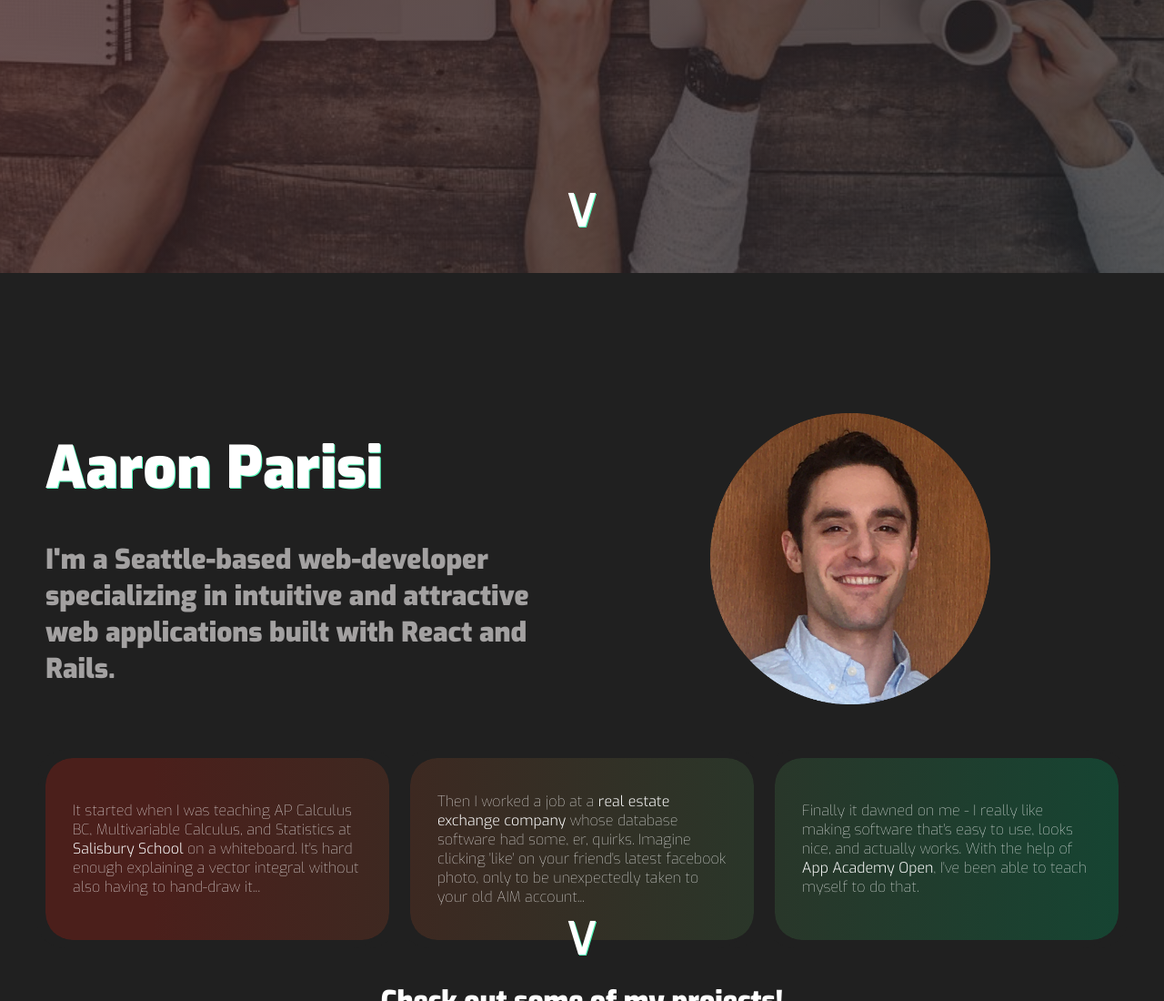
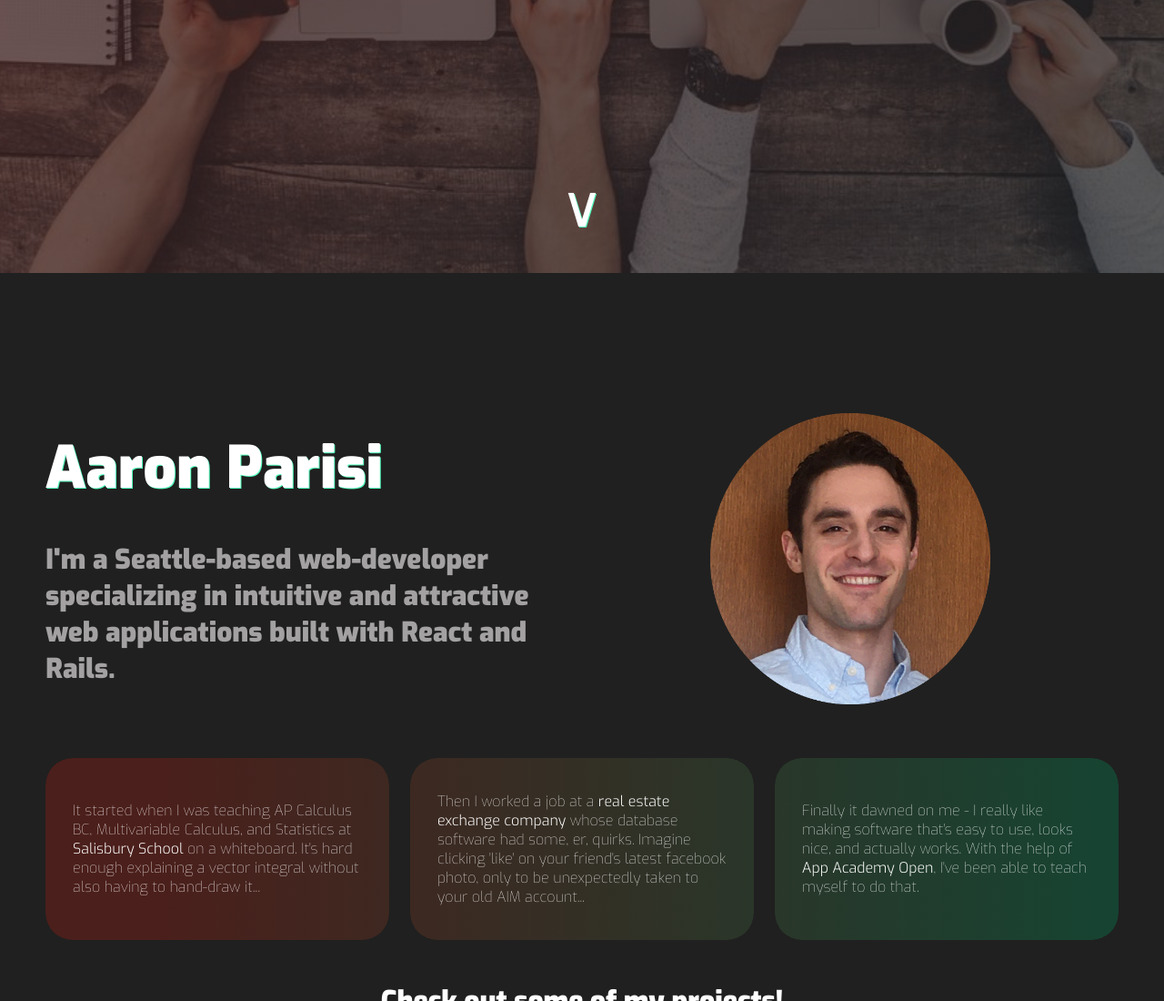
Before and after one commit to aaronparisi/aarons-projects-2, a React (Create React App) app: page / in a window 1280 px wide. Shown: the part 500-1600 px from the top of the page at 91% size. Built offline with nearby package versions, Linux system fonts and the light colour scheme.

Commit message:
adjust about footer animations

```diff
--- a/src/components/About/About.jsx
+++ b/src/components/About/About.jsx
@@ -24,6 +24,8 @@ const About = props => {
   const [blurb2Margin, setBlurb2Margin] = useState('500px')
   const [blurb3Margin, setBlurb3Margin] = useState('500px')
 
+  const [footerMargin, setFooterMargin] = useState('500px')
+
   const [ref, entry] = useOnScreen({
 
   })
@@ -32,28 +34,33 @@ const About = props => {
     if (entry.intersectionRatio > 0) {
       // * this makes them hit the top at the same time
       setBlurb1Margin('0px')
-      setBlurb2Margin('0px')
-      setBlurb3Margin('0px')
+      // setBlurb2Margin('0px')
+      // setBlurb3Margin('0px')
 
       // * this makes them hit the top separately
-      // setBlurb1Margin('0px')
-      // setTimeout(() => {
-      //   setBlurb2Margin('0px')
-      // }, 250);
+      setBlurb1Margin('0px')
+      setTimeout(() => {
+        setBlurb2Margin('0px')
+      }, 250);
 
-      // setTimeout(() => {
-      //   setBlurb3Margin('0px')
-      // }, 500);
+      setTimeout(() => {
+        setBlurb3Margin('0px')
+      }, 500);
+
+      setTimeout(() => {
+        setFooterMargin('4%')
+      }, 750);
     } else {
       // * ... for hitting the top at the same time
-      setBlurb1Margin('1000px')
-      setBlurb2Margin('2000px')
-      setBlurb3Margin('3000px')
+      // setBlurb1Margin('250px')
+      // setBlurb2Margin('1250px')
+      // setBlurb3Margin('2250px')
 
       // * ... for hitting the top separately
-      // setBlurb1Margin('500px')
-      // setBlurb2Margin('500px')
-      // setBlurb3Margin('500px')
+      setBlurb1Margin('500px')
+      setBlurb2Margin('500px')
+      setBlurb3Margin('500px')
+      setFooterMargin('500px')
     }
   })
 
@@ -117,12 +124,12 @@ const About = props => {
         </div>
       </div>
 
-      <div className="about-footer">
+      <StyledDiv className="about-footer" margin={footerMargin} >
         <h2>Check out some of my projects!</h2>
         <div className="scroll-btn-container">
           <a className="bouncer" id="bouncer-about" href="#projects">&or;</a>
         </div>
-      </div>
+      </StyledDiv>
     </div>
   );
 }
--- a/src/stylesheets/App.css
+++ b/src/stylesheets/App.css
@@ -279,7 +279,7 @@ nav {
         flex-basis: 2%; }
       .about .about-blurbs-container .about-blurbs .blurb-container {
         position: relative;
-        transition: margin-top 2s ease-out;
+        transition: margin-top .75s ease-out;
         height: 200px;
         flex-basis: 33.33%;
         display: flex;
@@ -328,10 +328,14 @@ nav {
           box-shadow: -9px 9px 0 0 #202020, -9px -9px 0 0 #202020, 9px 9px 0 0 #202020, 9px -9px 0 0 #202020; }
   .about .about-footer {
     z-index: 2;
-    margin-top: 4%;
     display: flex;
     flex-direction: column;
-    align-items: center; }
+    align-items: center;
+    position: relative;
+    transition: margin-top .75s ease-out; }
+    .about .about-footer .scroll-btn-container {
+      position: absolute;
+      bottom: -225%; }
 
 html {
   scroll-behavior: smooth; }
--- a/src/stylesheets/_about.scss
+++ b/src/stylesheets/_about.scss
@@ -179,7 +179,7 @@ $intro-text-height: 40vh;
       .blurb-container {
         position: relative;
 
-        transition: margin-top 2s ease-out;
+        transition: margin-top .75s ease-out;
         height: $blurb-height;
 
         flex-basis: 33.33%;
@@ -269,10 +269,17 @@ $intro-text-height: 40vh;
 
   .about-footer {
     z-index: 2;
-    margin-top: 4%;
 
     display: flex;
     flex-direction: column;
     align-items: center;
+
+    position: relative;
+    transition: margin-top .75s ease-out;
+
+    .scroll-btn-container {
+      position: absolute;
+      bottom: -225%;
+    }
   }
 }
```
Also changed, not shown: 2 other files (tests, documents, lock files or other folders).
